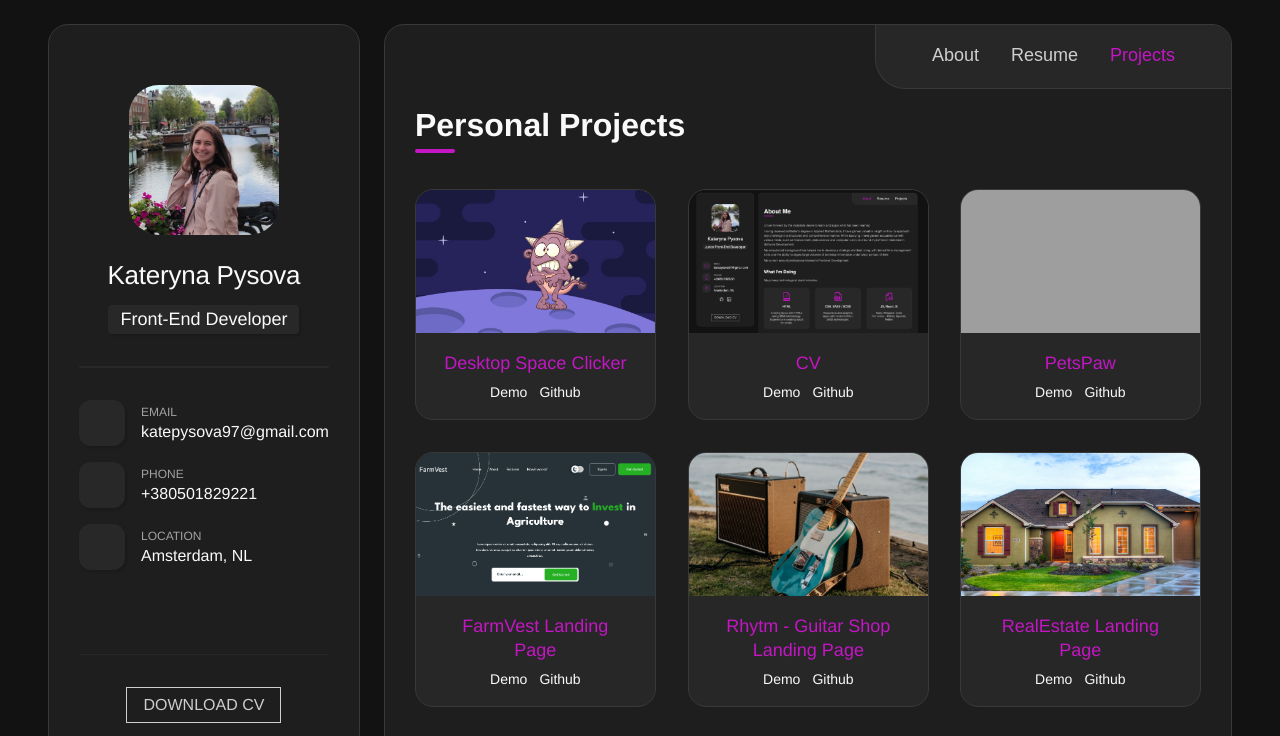
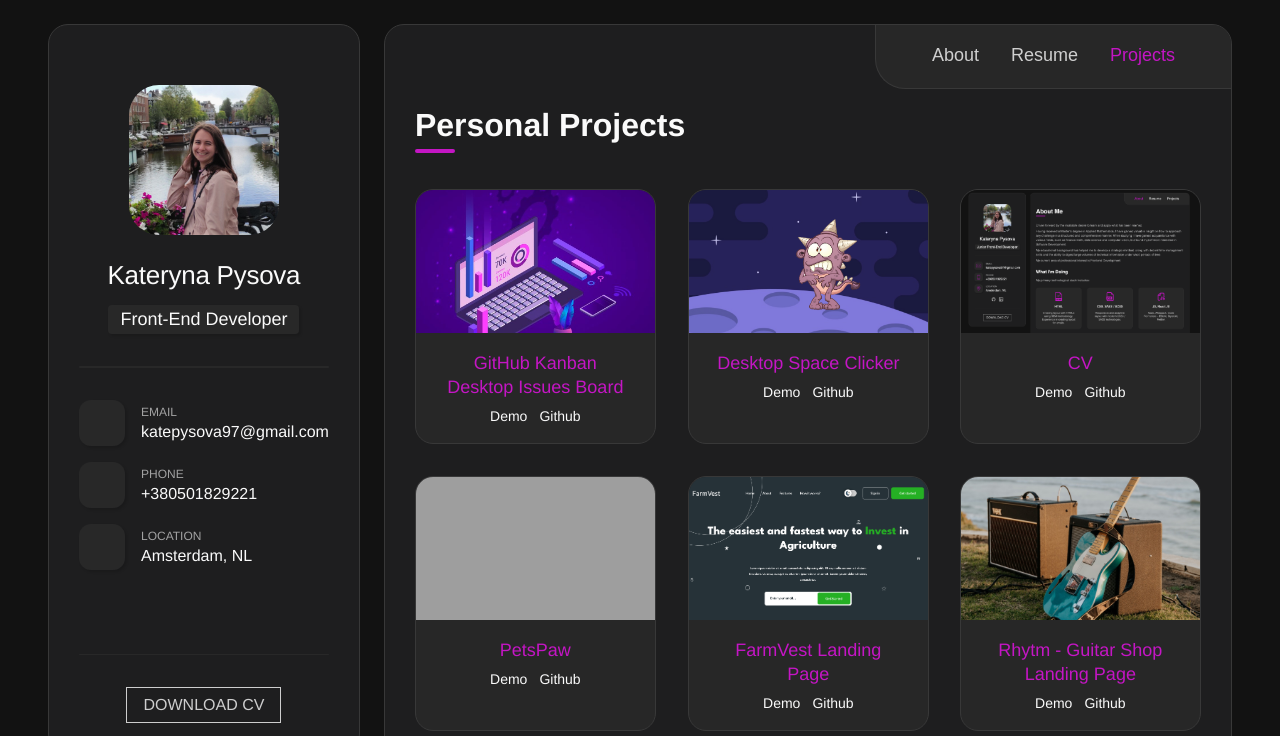
Before and after one commit to katepysova/CV, a website: page src/index.html in a window 1280 px wide. Both pictures are taken after a click on the button "Projects". Shown: the top 736 px of the page. Drawn offline with nearby package versions, Linux system fonts and the light colour scheme; files that its build step writes are made by us from their sources; grey boxes are pictures that could not be loaded.

Commit message:
Updated projects list

```diff
--- a/src/index.html
+++ b/src/index.html
@@ -473,6 +473,35 @@
                 >
                   <div class="projects__project-image">
                     <img
+                      src="images/projects/github-api.jpeg"
+                      alt="space and alien"
+                    />
+                  </div>
+                  <div class="projects__project-data">
+                    <h4 class="projects__project-title title u-center">
+                      GitHub Kanban Desktop Issues Board
+                    </h4>
+                    <div class="projects__project-links u-center">
+                      <a
+                        class="projects__project-link text"
+                        href="https://katepysova.github.io/GitHub-API/"
+                        target="_blank"
+                        >Demo</a
+                      >
+                      <a
+                        class="projects__project-link text"
+                        href="https://github.com/katepysova/GitHub-API"
+                        target="_blank"
+                        >Github</a
+                      >
+                    </div>
+                  </div>
+                </div>
+                <div
+                  class="projects__project animate__animated animate__zoomIn"
+                >
+                  <div class="projects__project-image">
+                    <img
                       src="images/projects/space-clicker.png"
                       alt="space and alien"
                     />
```
Also changed, not shown: src/images/projects/github-api.jpeg (added).
